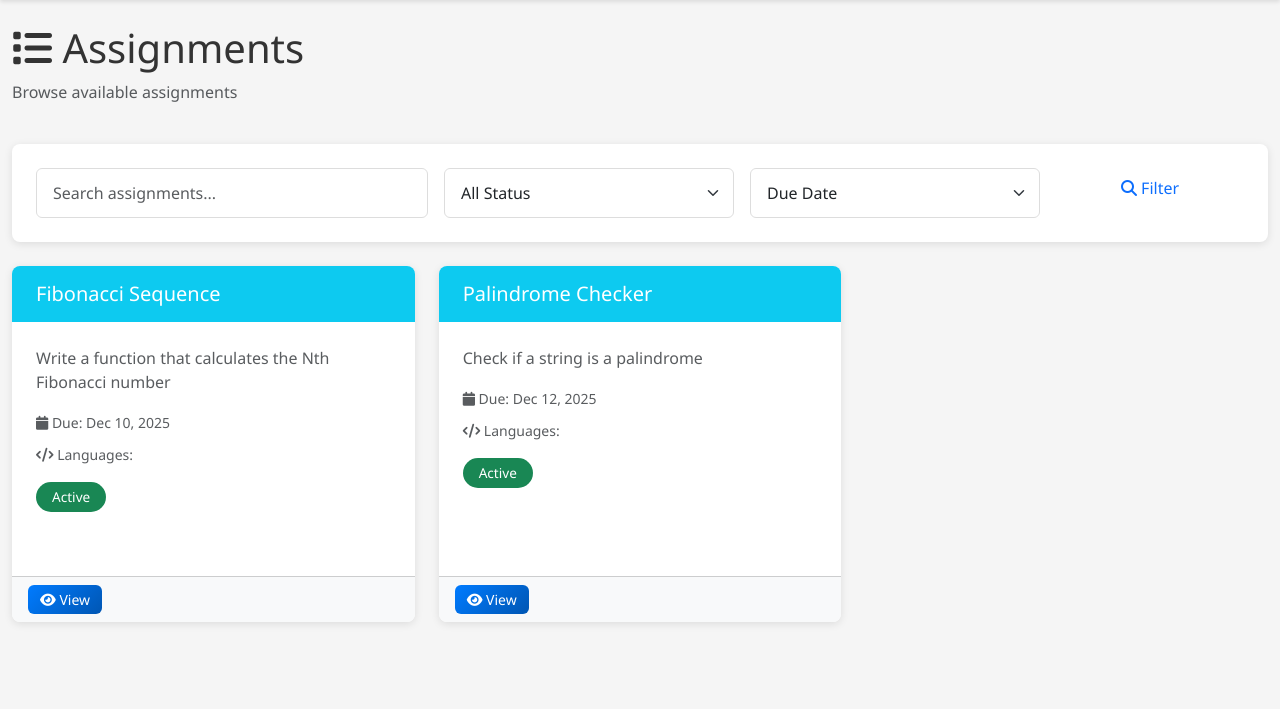
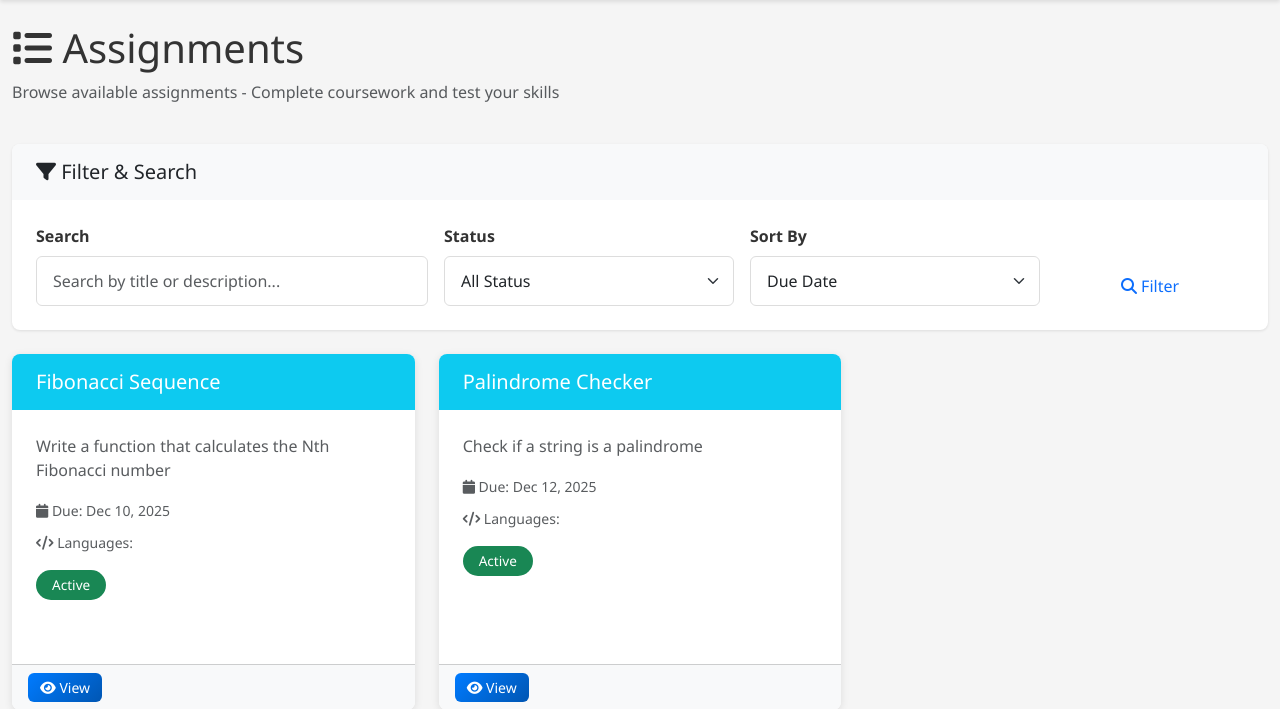
Before and after one commit to amr-yasser226/adaptive-code-lab, a Flask app: page /assignments in a window 1280 px wide. Shown: the part 62-771 px from the top of the page. Run offline with Flask 3, Linux system fonts and the light colour scheme; the visitor is signed in with stand-in values (Sample User, id 1).

Commit message:
feat: add better search/filter UI with labels and accessibility improvements

```diff
--- a/src/app/templates/assignments.html
+++ b/src/app/templates/assignments.html
@@ -8,42 +8,50 @@
         <h1>
             <i class="fas fa-list"></i> Assignments
         </h1>
-        <p class="text-muted">Browse available assignments</p>
+        <p class="text-muted">Browse available assignments - Complete coursework and test your skills</p>
     </div>
     {% if current_user.role == 'instructor' or current_user.role == 'admin' %}
         <div class="col-md-4 text-end">
-            <a href="{{ url_for('assignment.create') }}" class="btn btn-primary">
+            <a href="{{ url_for('assignment.create') }}" class="btn btn-primary" title="Create a new assignment">
                 <i class="fas fa-plus"></i> Create Assignment
             </a>
         </div>
     {% endif %}
 </div>
 
-<!-- Filters (optional for students) -->
-<div class="card mb-4">
+<!-- Filters with Better UX -->
+<div class="card mb-4 shadow-sm">
+    <div class="card-header bg-light">
+        <h5 class="mb-0">
+            <i class="fas fa-filter"></i> Filter & Search
+        </h5>
+    </div>
     <div class="card-body">
         <form method="GET" action="{{ url_for('assignments') }}" class="row g-3">
             <div class="col-md-4">
-                <input type="text" name="search" class="form-control" placeholder="Search assignments..."
-                       value="{{ request.args.get('search', '') }}">
+                <label for="search" class="form-label">Search</label>
+                <input type="text" name="search" id="search" class="form-control" placeholder="Search by title or description..."
+                       value="{{ request.args.get('search', '') }}" aria-label="Search assignments">
             </div>
             <div class="col-md-3">
-                <select name="status" class="form-select">
+                <label for="status" class="form-label">Status</label>
+                <select name="status" id="status" class="form-select" aria-label="Filter by status">
                     <option value="">All Status</option>
                     <option value="active" {% if request.args.get('status') == 'active' %}selected{% endif %}>Active</option>
                     <option value="closed" {% if request.args.get('status') == 'closed' %}selected{% endif %}>Closed</option>
                 </select>
             </div>
             <div class="col-md-3">
-                <select name="sort" class="form-select">
+                <label for="sort" class="form-label">Sort By</label>
+                <select name="sort" id="sort" class="form-select" aria-label="Sort assignments">
                     <option value="due_date" {% if request.args.get('sort') == 'due_date' %}selected{% endif %}>Due Date</option>
                     <option value="recent" {% if request.args.get('sort') == 'recent' %}selected{% endif %}>Recently Added</option>
-                    <option value="name" {% if request.args.get('sort') == 'name' %}selected{% endif %}>Name</option>
+                    <option value="name" {% if request.args.get('sort') == 'name' %}selected{% endif %}>Title</option>
                 </select>
             </div>
-            <div class="col-md-2">
-                <button type="submit" class="btn btn-outline-primary w-100">
-                    <i class="fas fa-search"></i> Filter
+            <div class="col-md-2 d-flex align-items-end">
+                <button type="submit" class="btn btn-outline-primary w-100" title="Apply filters">
+                    <i class="fas fa-search"></i> <span class="d-none d-sm-inline">Filter</span>
                 </button>
             </div>
         </form>
```
